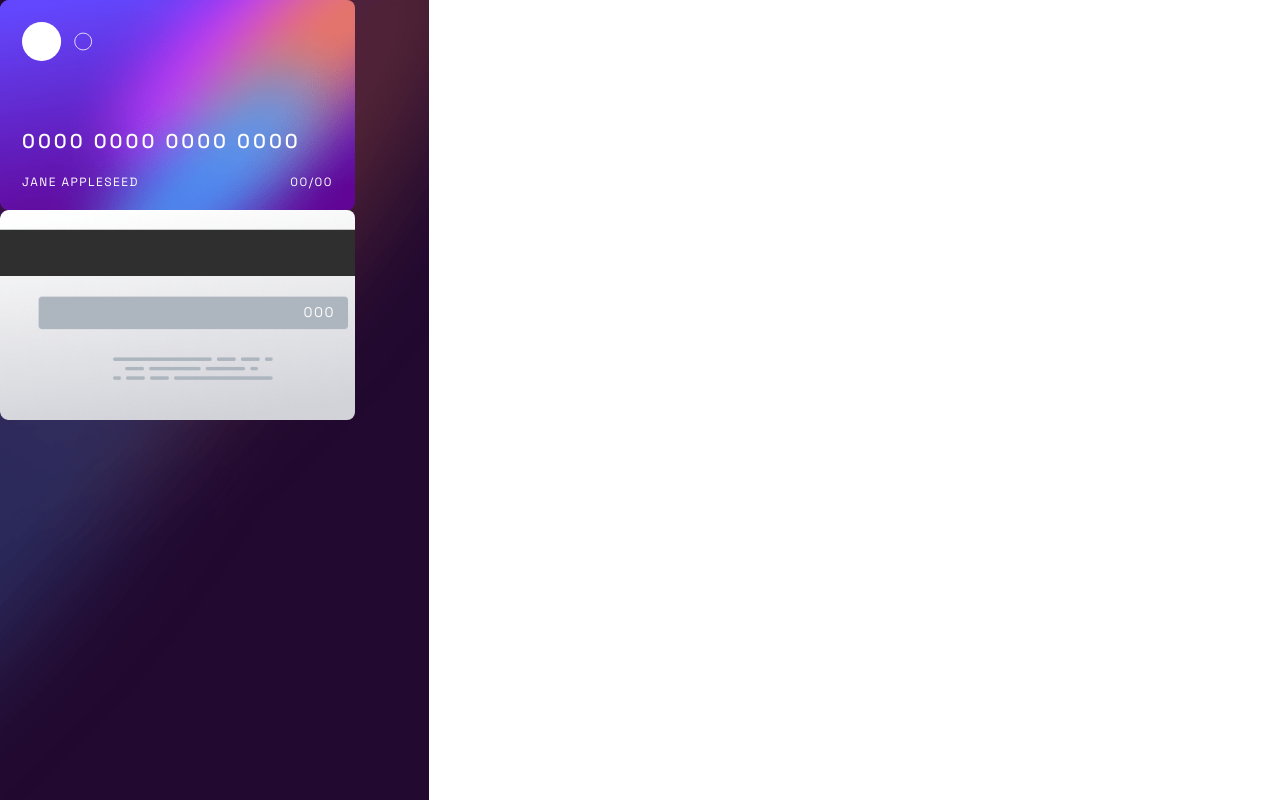
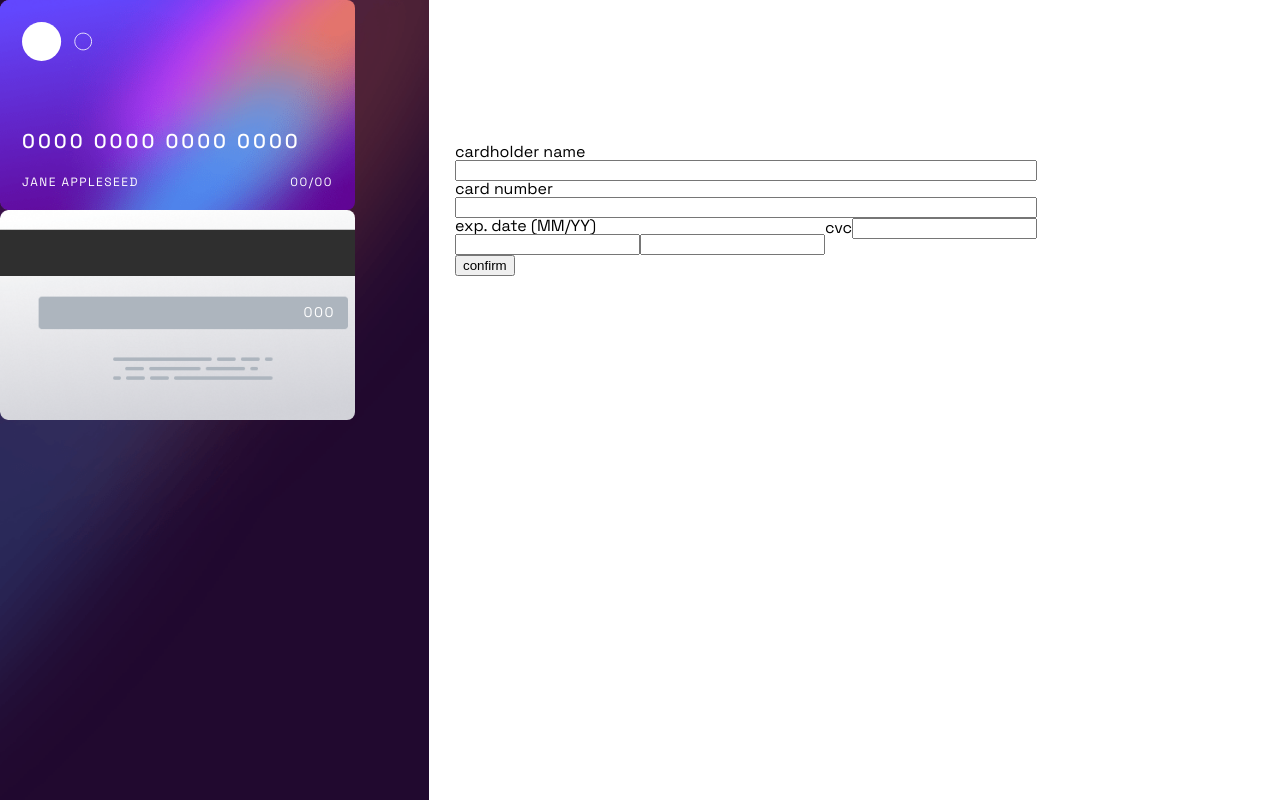
Before and after one commit to gigaamiridze/interactive-card-details-form, a React (Vite) app: page / in a window 1280 px wide. Built offline with nearby package versions, Linux system fonts and the light colour scheme.

Commit message:
Added form layout

```diff
--- a/gulpfile.js
+++ b/gulpfile.js
@@ -14,4 +14,5 @@ exports.watch = function () {
   gulp.watch('src/assets/scss/**/*.scss', buildStyles);
   gulp.watch('src/components/CardFrontSide/*.scss', buildStyles);
   gulp.watch('src/components/CardBackSide/*.scss', buildStyles);
+  gulp.watch('src/components/CardForm/*.scss', buildStyles);
 };
--- a/src/App.tsx
+++ b/src/App.tsx
@@ -3,6 +3,7 @@ import mainBg from './assets/image/bg-main-desktop.png';
 // Importing Components
 import CardFrontSide from './components/CardFrontSide/CardFrontSide';
 import CardBackSide from './components/CardBackSide/CardBackSide';
+import CardForm from './components/CardForm/CardForm';
 
 function App() {
   return (
@@ -13,6 +14,7 @@ function App() {
           <CardFrontSide />
           <CardBackSide />
         </div>
+        <CardForm />
       </div>
     </div>
   )
--- a/src/assets/css/global.css
+++ b/src/assets/css/global.css
@@ -74,6 +74,10 @@ body #root .App .main-bg {
 body #root .App .flex-container {
   position: absolute;
   z-index: 10;
+  display: flex;
+  justify-content: space-between;
+  align-items: center;
+  column-gap: 100px;
 }
 
 .card-front {
@@ -134,3 +138,11 @@ body #root .App .flex-container {
   top: 95px;
   right: 20px;
 }
+
+form .form-group {
+  display: flex;
+  flex-direction: column;
+}
+form .form-group .flex-box {
+  display: flex;
+}
--- a/src/assets/scss/global.scss
+++ b/src/assets/scss/global.scss
@@ -9,3 +9,4 @@
 @import './main/general';
 @import '../../components/CardFrontSide/styles';
 @import '../../components/CardBackSide/styles';
+@import '../../components/CardForm/styles';
--- a/src/assets/scss/main/_general.scss
+++ b/src/assets/scss/main/_general.scss
@@ -20,6 +20,8 @@ body {
       .flex-container {
         position: absolute;
         z-index: 10;
+        @include flexProperty(space-between, center);
+        column-gap: 100px;
       }
     }
   }
--- /dev/null
+++ b/src/components/CardForm/CardForm.tsx
@@ -0,0 +1,32 @@
+import React from 'react';
+
+function CardForm() {
+  return (
+    <form>
+      <div className='form-group'>
+        <label htmlFor="name">cardholder name</label>
+        <input type="text" name="name" id="name" />
+      </div>
+      <div className='form-group'>
+        <label htmlFor="card-number">card number</label>
+        <input type="text" name="card-number" id="card-number" />
+      </div>
+      <div className='form-group'>
+        <div className='flex-box'>
+          <label htmlFor="exp-date">exp. date (MM/YY)
+            <div className='flex-box'>
+              <input type="text" name="exp-date" id="exp-date" />
+              <input type="text" name="exp-date" id="exp-date" />
+            </div>
+          </label>
+          <label htmlFor="cvc">cvc
+            <input type="text" name="cvc" id="cvc" />
+          </label>
+        </div>
+      </div>
+      <button type='submit'>confirm</button>
+    </form>
+  )
+}
+
+export default CardForm;
--- /dev/null
+++ b/src/components/CardForm/_styles.scss
@@ -0,0 +1,10 @@
+form {
+  .form-group {
+    display: flex;
+    flex-direction: column;
+
+    .flex-box {
+      display: flex;
+    }
+  }
+}
```
